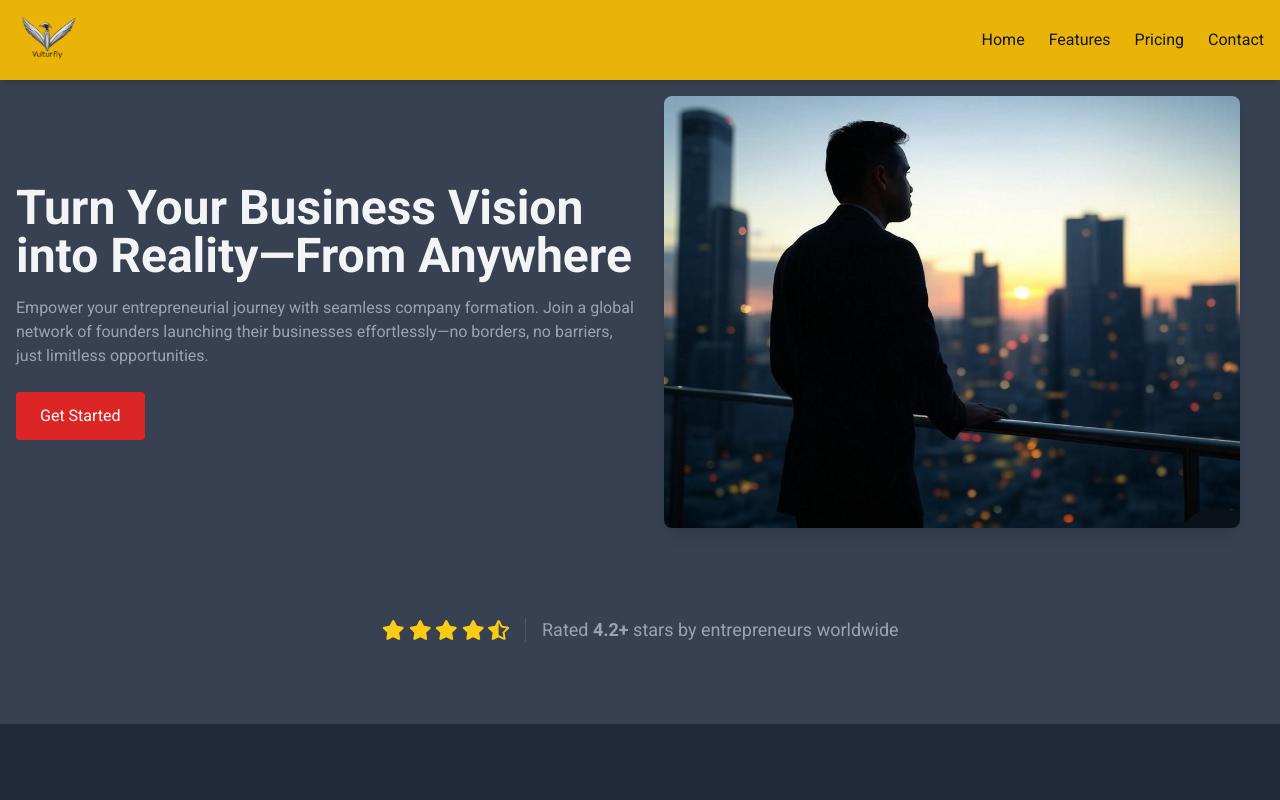
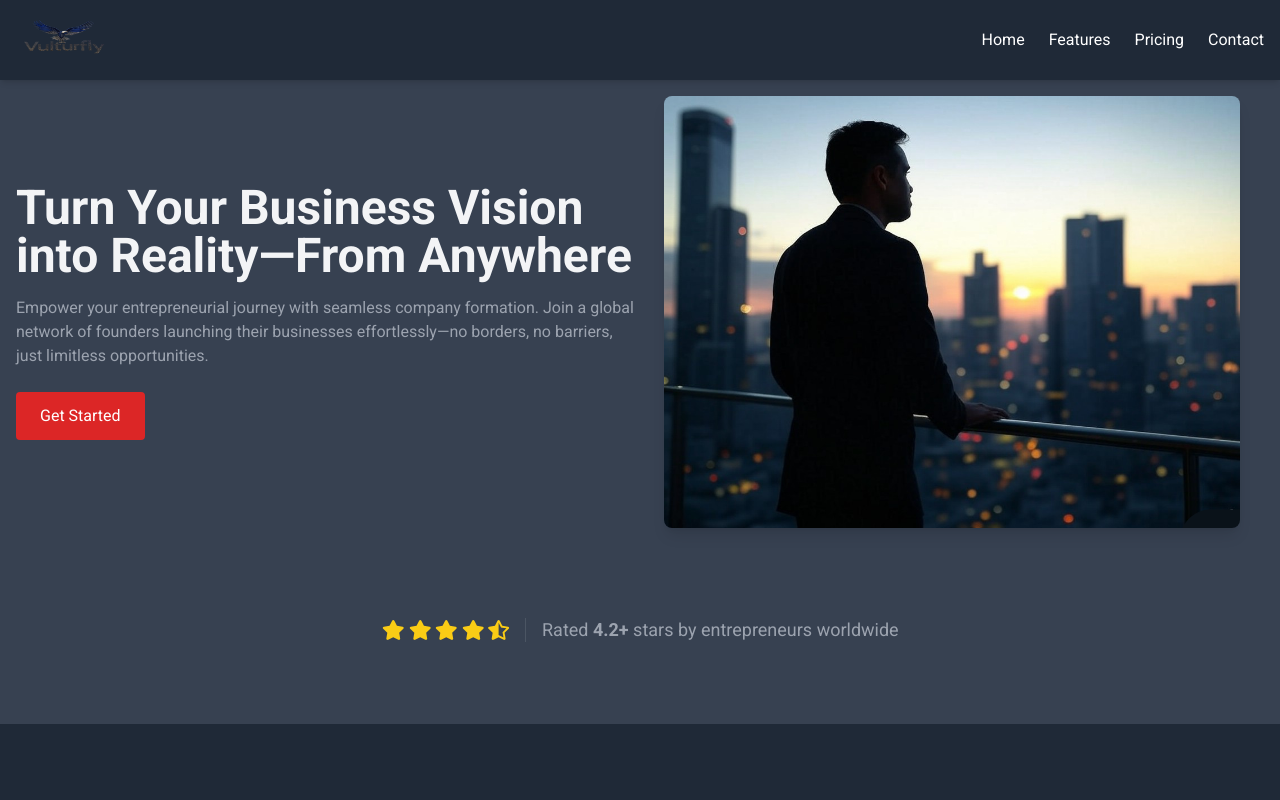
Before and after one commit to luisgustavocandido/Vulturfly, a plain HTML site: page index.html in a window 1280 px wide. Shown: the top 800 px of the page. Drawn offline with nearby package versions, Linux system fonts and the light colour scheme.

Commit message:
Update index.html

```diff
--- a/index.html
+++ b/index.html
@@ -83,29 +83,29 @@
  </head>
  <body class="bg-gray-900 text-gray-300 fade-in">
   <!-- Navbar -->
-  <nav class="bg-yellow-500 shadow-md fixed w-full top-0 z-50 fade-in">
+  <nav class="bg-gray-800 shadow-md fixed w-full top-0 z-50 fade-in">
     <div class="container mx-auto px-4 py-4 flex justify-between items-center">
-    <a class="text-2xl font-bold text-gray-900 fade-in" href="#">
-     <img alt="Vulturfly logo" class="h-12" src="./images/logo2.png"/>
+     <a class="text-2xl font-bold text-white fade-in" href="#">
+      <img alt="Vulturfly logo" class="h-12" height="100" src="./images/Logo.png" width="100"/>
      </a>
      <ul class="flex space-x-6 fade-in">
       <li>
-      <a class="text-gray-900 hover:text-gray-700 pulse scroll-to" href="#home">
+       <a class="text-white hover:text-gray-400 pulse scroll-to" href="#home">
         Home
        </a>
       </li>
       <li>
-      <a class="text-gray-900 hover:text-gray-700 pulse scroll-to" href="#features">
+       <a class="text-white hover:text-gray-400 pulse scroll-to" href="#features">
         Features
        </a>
       </li>
       <li>
-      <a class="text-gray-900 hover:text-gray-700 pulse scroll-to" href="#pricing">
+       <a class="text-white hover:text-gray-400 pulse scroll-to" href="#pricing">
         Pricing
        </a>
       </li>
       <li>
-      <a class="text-gray-900 hover:text-gray-700 pulse scroll-to" href="#contact">
+       <a class="text-white hover:text-gray-400 pulse scroll-to" href="#contact">
         Contact
        </a>
       </li>
```
Lines whose indentation alone changed are shown as unchanged.
